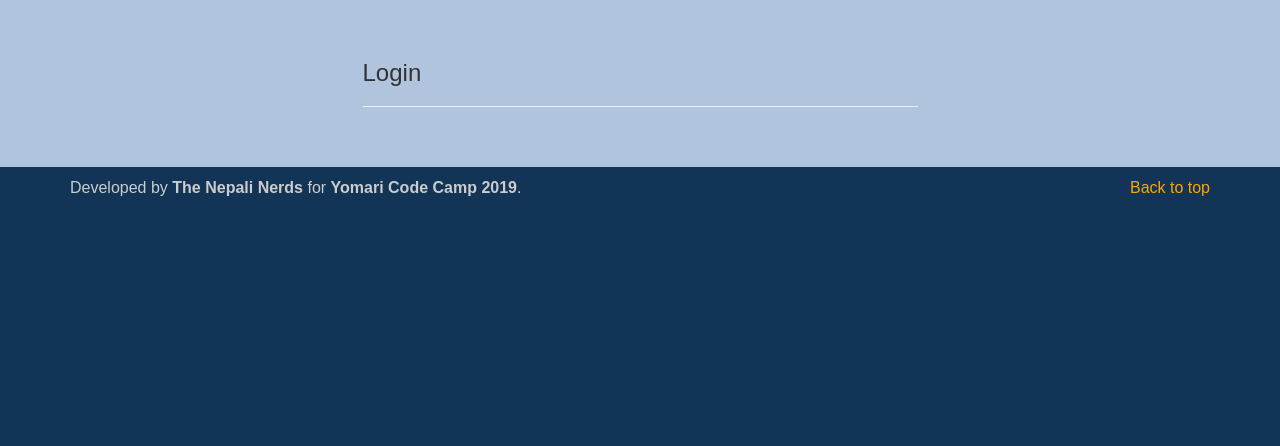
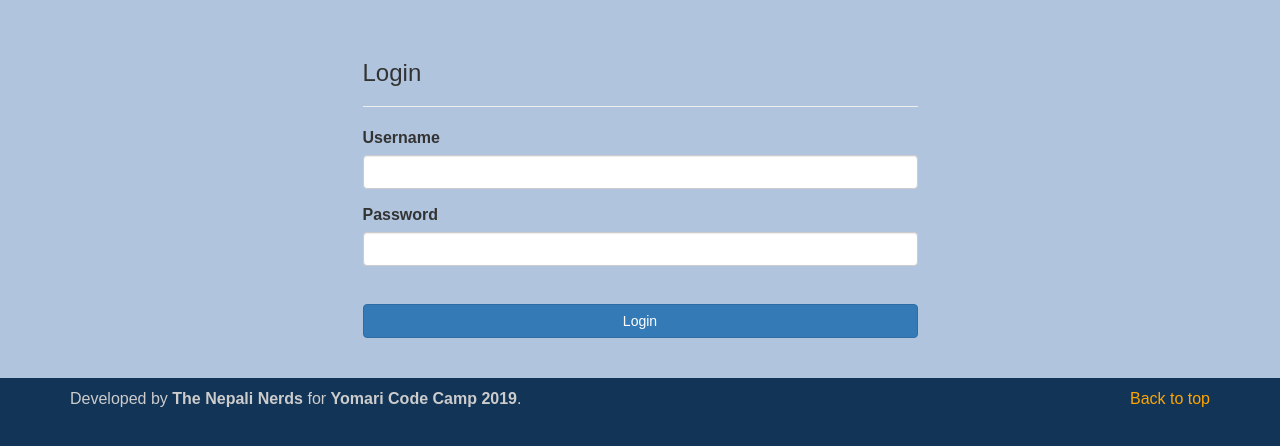
Before and after one commit to smnslwl/GoGuest, a PHP site: page /GoGuest/login.php in a window 1280 px wide. Shown: the part 50-496 px from the top of the page. Run offline with PHP 8.4, Linux system fonts and the light colour scheme.

Commit message:
Modified Login form

```diff
--- a/login.php
+++ b/login.php
@@ -9,6 +9,18 @@ require_once('header.php');
             <div class="col-md-6 col-md-offset-3">
                 <h3><?= $PAGE_TITLE ?></h3>
                 <hr>
+                <form>
+                    <div class="form-group">
+                        <label for="username">Username</label>
+                        <input type="text" class="form-control" id="username" name="username">
+                    </div>
+                    <div class="form-group">
+                        <label for="password">Password</label>
+                        <input type="password" class="form-control" id="password" name="password">
+                    </div>
+                    <br>
+                    <button type="submit" class="btn btn-default btn-primary btn-block"><?= $PAGE_TITLE ?></button>
+                </form>
             </div>
         </div>
     </div>
```
